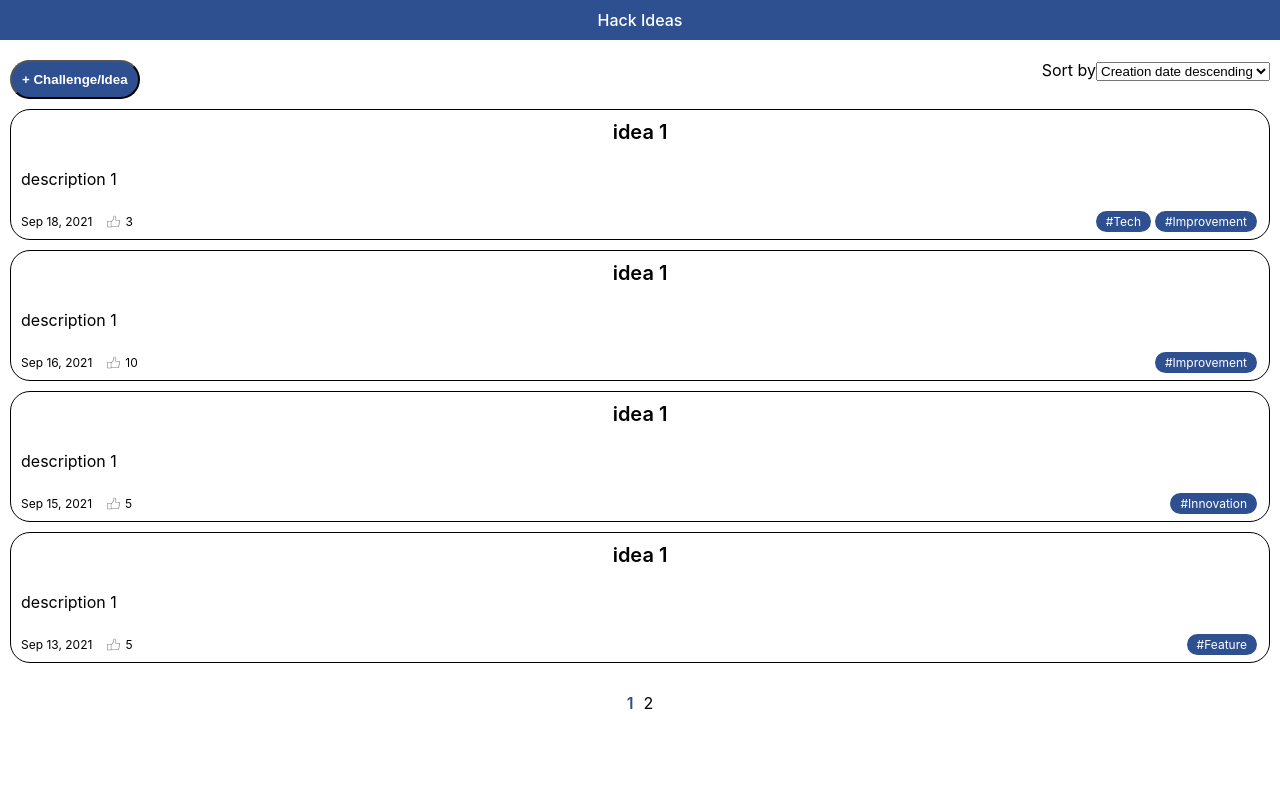
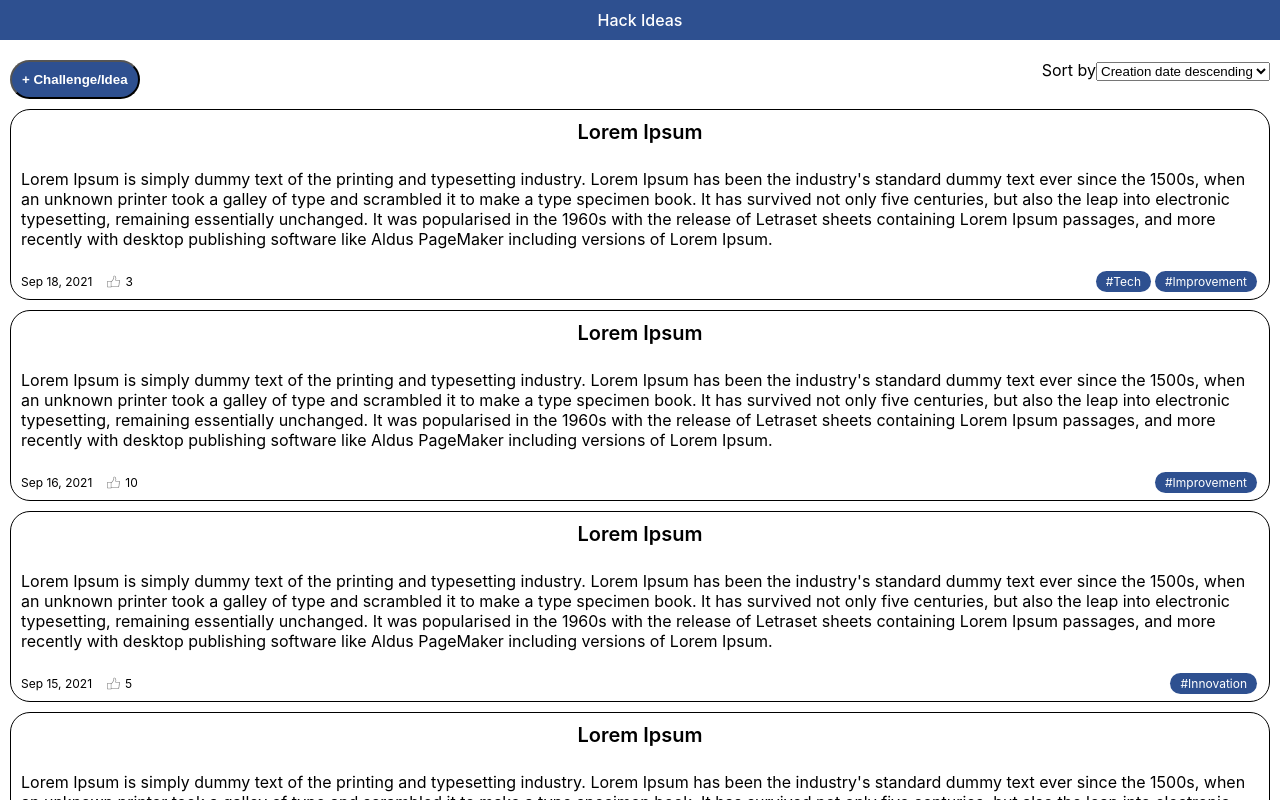
Before and after one commit to namratapatel78/hack-ideas, a React (Create React App) app: page /home in a window 1280 px wide. Shown: the top 800 px of the page. Built offline with nearby package versions, Linux system fonts and the light colour scheme.

Commit message:
Updated Readme and constants

```diff
--- a/src/constants/constant.js
+++ b/src/constants/constant.js
@@ -1,8 +1,9 @@
 export const IDEAS = [
   {
     id: 111,
-    title: "idea 1",
-    description: "description 1",
+    title: "Lorem Ipsum",
+    description:
+      "Lorem Ipsum is simply dummy text of the printing and typesetting industry. Lorem Ipsum has been the industry's standard dummy text ever since the 1500s, when an unknown printer took a galley of type and scrambled it to make a type specimen book. It has survived not only five centuries, but also the leap into electronic typesetting, remaining essentially unchanged. It was popularised in the 1960s with the release of Letraset sheets containing Lorem Ipsum passages, and more recently with desktop publishing software like Aldus PageMaker including versions of Lorem Ipsum.",
     tags: [
       { id: "tag-1", checked: false, text: "Feature" },
       { id: "tag-2", checked: true, text: "Tech" },
@@ -15,8 +16,9 @@
   },
   {
     id: 112,
-    title: "idea 1",
-    description: "description 1",
+    title: "Lorem Ipsum",
+    description:
+      "Lorem Ipsum is simply dummy text of the printing and typesetting industry. Lorem Ipsum has been the industry's standard dummy text ever since the 1500s, when an unknown printer took a galley of type and scrambled it to make a type specimen book. It has survived not only five centuries, but also the leap into electronic typesetting, remaining essentially unchanged. It was popularised in the 1960s with the release of Letraset sheets containing Lorem Ipsum passages, and more recently with desktop publishing software like Aldus PageMaker including versions of Lorem Ipsum.",
     tags: [
       { id: "tag-1", checked: false, text: "Feature" },
       { id: "tag-2", checked: true, text: "Tech" },
@@ -29,8 +31,9 @@
   },
   {
     id: 113,
-    title: "idea 1",
-    description: "description 1",
+    title: "Lorem Ipsum",
+    description:
+      "Lorem Ipsum is simply dummy text of the printing and typesetting industry. Lorem Ipsum has been the industry's standard dummy text ever since the 1500s, when an unknown printer took a galley of type and scrambled it to make a type specimen book. It has survived not only five centuries, but also the leap into electronic typesetting, remaining essentially unchanged. It was popularised in the 1960s with the release of Letraset sheets containing Lorem Ipsum passages, and more recently with desktop publishing software like Aldus PageMaker including versions of Lorem Ipsum.",
     tags: [
       { id: "tag-1", checked: false, text: "Feature" },
       { id: "tag-2", checked: false, text: "Tech" },
@@ -43,8 +46,9 @@
   },
   {
     id: 114,
-    title: "idea 1",
-    description: "description 1",
+    title: "Lorem Ipsum",
+    description:
+      "Lorem Ipsum is simply dummy text of the printing and typesetting industry. Lorem Ipsum has been the industry's standard dummy text ever since the 1500s, when an unknown printer took a galley of type and scrambled it to make a type specimen book. It has survived not only five centuries, but also the leap into electronic typesetting, remaining essentially unchanged. It was popularised in the 1960s with the release of Letraset sheets containing Lorem Ipsum passages, and more recently with desktop publishing software like Aldus PageMaker including versions of Lorem Ipsum.",
     tags: [
       { id: "tag-1", checked: false, text: "Feature" },
       { id: "tag-2", checked: false, text: "Tech" },
@@ -57,8 +61,9 @@
   },
   {
     id: 115,
-    title: "idea 1",
-    description: "description 1",
+    title: "Lorem Ipsum",
+    description:
+      "Lorem Ipsum is simply dummy text of the printing and typesetting industry. Lorem Ipsum has been the industry's standard dummy text ever since the 1500s, when an unknown printer took a galley of type and scrambled it to make a type specimen book. It has survived not only five centuries, but also the leap into electronic typesetting, remaining essentially unchanged. It was popularised in the 1960s with the release of Letraset sheets containing Lorem Ipsum passages, and more recently with desktop publishing software like Aldus PageMaker including versions of Lorem Ipsum.",
     tags: [
       { id: "tag-1", checked: false, text: "Feature" },
       { id: "tag-2", checked: false, text: "Tech" },
@@ -71,8 +76,9 @@
   },
   {
     id: 116,
-    title: "idea 1",
-    description: "description 1",
+    title: "Lorem Ipsum",
+    description:
+      "Lorem Ipsum is simply dummy text of the printing and typesetting industry. Lorem Ipsum has been the industry's standard dummy text ever since the 1500s, when an unknown printer took a galley of type and scrambled it to make a type specimen book. It has survived not only five centuries, but also the leap into electronic typesetting, remaining essentially unchanged. It was popularised in the 1960s with the release of Letraset sheets containing Lorem Ipsum passages, and more recently with desktop publishing software like Aldus PageMaker including versions of Lorem Ipsum.",
     tags: [
       { id: "tag-1", checked: false, text: "Feature" },
       { id: "tag-2", checked: false, text: "Tech" },
@@ -85,8 +91,9 @@
   },
   {
     id: 117,
-    title: "idea 1",
-    description: "description 1",
+    title: "Lorem Ipsum",
+    description:
+      "Lorem Ipsum is simply dummy text of the printing and typesetting industry. Lorem Ipsum has been the industry's standard dummy text ever since the 1500s, when an unknown printer took a galley of type and scrambled it to make a type specimen book. It has survived not only five centuries, but also the leap into electronic typesetting, remaining essentially unchanged. It was popularised in the 1960s with the release of Letraset sheets containing Lorem Ipsum passages, and more recently with desktop publishing software like Aldus PageMaker including versions of Lorem Ipsum.",
     tags: [
       { id: "tag-1", checked: false, text: "Feature" },
       { id: "tag-2", checked: false, text: "Tech" },
@@ -99,8 +106,9 @@
   },
   {
     id: 118,
-    title: "idea 1",
-    description: "description 1",
+    title: "Lorem Ipsum",
+    description:
+      "Lorem Ipsum is simply dummy text of the printing and typesetting industry. Lorem Ipsum has been the industry's standard dummy text ever since the 1500s, when an unknown printer took a galley of type and scrambled it to make a type specimen book. It has survived not only five centuries, but also the leap into electronic typesetting, remaining essentially unchanged. It was popularised in the 1960s with the release of Letraset sheets containing Lorem Ipsum passages, and more recently with desktop publishing software like Aldus PageMaker including versions of Lorem Ipsum.",
     tags: [
       { id: "tag-1", checked: true, text: "Feature" },
       { id: "tag-2", checked: false, text: "Tech" },
```
Also changed, not shown: 1 other file (tests, documents, lock files or other folders).
